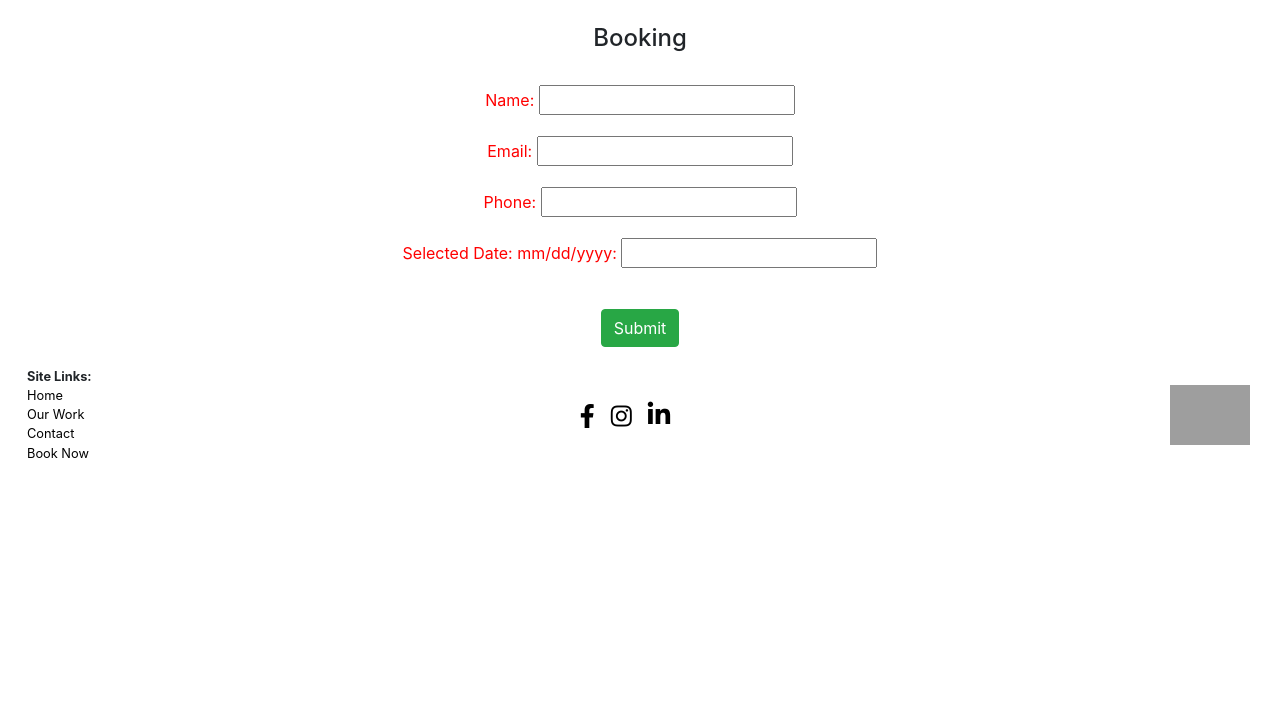
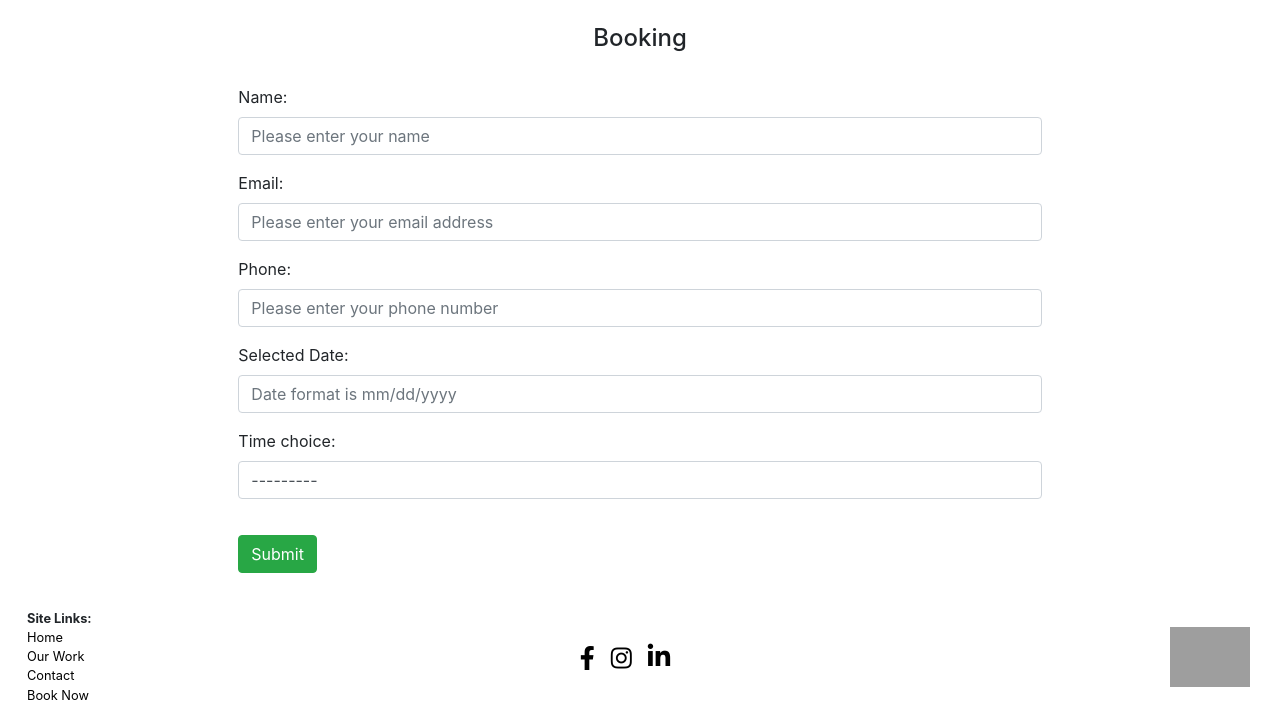
Before and after one commit to Code-Institute-Submissions/JamieT966-project-portfolio-4_SepResub, a Django app: template templates/booking.html in a window 1280 px wide. Shown: the part 76-800 px from the top of the page. Run offline with Django 3.2, Linux system fonts and the light colour scheme; the template is opened without the code that fills it: values that come from a table or form of the project are taken from there, others are empty; grey boxes are pictures that could not be loaded.

Commit message:
Added styling to django booking form and drop down option for selecting a time

```diff
--- a/booking/forms.py
+++ b/booking/forms.py
@@ -4,4 +4,12 @@ from .models import Booking
 class display_booking_form(forms.ModelForm):
     class Meta:
         model = Booking
-        fields = ('name', 'email', 'phone', 'selected_date',)
+        fields = ('name', 'email', 'phone', 'date_choice', 'time_choice',)
+
+        widgets = {
+            'name': forms.TextInput(attrs={'class': 'form-control', 'placeholder': 'Please enter your name'}),
+            'email': forms.TextInput(attrs={'class': 'form-control', 'placeholder': 'Please enter your email address'}),
+            'phone': forms.TextInput(attrs={'class': 'form-control', 'placeholder': 'Please enter your phone number'}),
+            'date_choice': forms.TextInput(attrs={'class': 'form-control', 'placeholder': 'Date format is mm/dd/yyyy'}),
+            'time_choice': forms.Select(attrs={'class': 'form-control',}),
+        }
--- a/booking/models.py
+++ b/booking/models.py
@@ -1,12 +1,24 @@
 from django.db import models
-from datetime import datetime, date
+from datetime import datetime, date, time
+
+TIME_CHOICES = (
+    ('9:00', '9:00'),
+    ('10:00', '10:00'),
+    ('11:00', '11:00'),
+    ('12:00', '12:00'),
+    ('13:00', '13:00'),
+    ('14:00', '14:00'),
+    ('15:00', '15:00'),
+    ('16:00', '16:00'),
+    ('17:00', '17:00'),
+)
 
 class Booking(models.Model):
     name = models.CharField(max_length=100, blank=False)
     email = models.EmailField()
     phone = models.CharField(max_length=10)
-    timestamp = models.DateTimeField(auto_now_add=True, auto_now=False, blank=True)
-    selected_date = models.DateTimeField("Selected Date: mm/dd/yyyy", auto_now_add=False, auto_now=False, blank=True, null=True)
+    date_choice = models.DateField("Selected Date:", auto_now_add=False, auto_now=False, blank=False, null=True)
+    time_choice = models.CharField(choices=TIME_CHOICES, max_length=100)
 
     def __str__(self):
-        return self.name
+        return self.name + ' , ' + str(self.date_choice) + ' , ' + str(self.time_choice)
--- a/booking/urls.py
+++ b/booking/urls.py
@@ -3,5 +3,5 @@ from . import views
 
 urlpatterns = [
     path('', views.booking_page_view, name='booking'),
-    path('booking_form', views.booking_form, name='booking'),
+    path('booking_form/', views.booking_form, name='booking'),
 ]
--- a/static/css/style.css
+++ b/static/css/style.css
@@ -74,5 +74,5 @@ a {
 
 .booking_form {
     list-style-type: none;
-    color: red;
+    margin: 0 auto;
 }
--- a/templates/booking.html
+++ b/templates/booking.html
@@ -7,8 +7,8 @@
     </div>
 </div>
 
-<div class="container booking_form">
-    <div class="col-12 text-center pt-4">
+<div class="container-fluid d-flex justify-content-center booking_form">
+    <div class="col-8 text-start pt-4 form-group ">
         <form method="POST">
             {% csrf_token %}
             {{ form.as_p }}
@@ -16,4 +16,6 @@
         </form>
     </div>
 </div>
+
+
 {% endblock %}
```
Also changed, not shown: booking/views.py (+4 -3 lines), booking/migrations/0002_auto_20220721_1314.py (added), booking/migrations/0003_auto_20220721_1514.py (added), booking/migrations/0004_alter_booking_time_choice.py (added).
